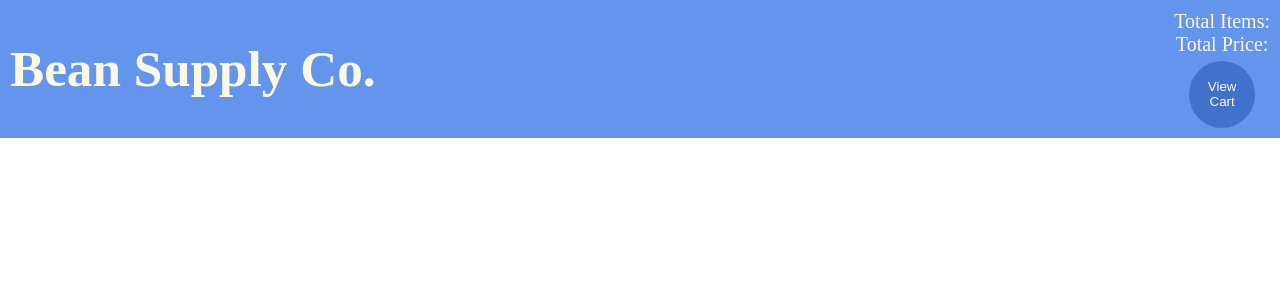
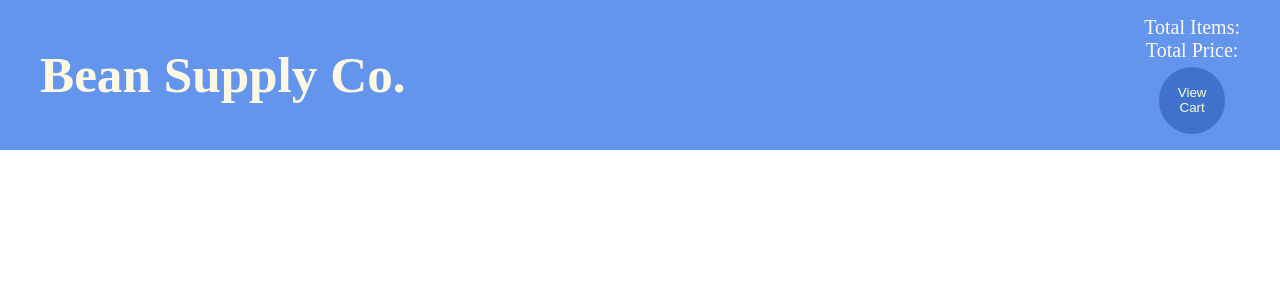
Before and after one commit to Mosse-Sox/shopping-cart, a React (Vite) app in the folder front-end/: page / in a window 1280 px wide. Shown: the top 300 px of the page. Built offline with nearby package versions, Linux system fonts and the light colour scheme.

Commit message:
adds underline when logo is hovered

```diff
--- a/front-end/public/styles/header.css
+++ b/front-end/public/styles/header.css
@@ -1,29 +1,34 @@
+/* ----- Header Container ----- */
 .header {
   display: flex;
   flex-direction: row;
   align-items: center;
   justify-content: space-between;
-  padding: 10px 10px;
-  background-color: cornflowerblue;
+  padding: 1em 2.5em;
+  background-color: #6495ed;
   color: #fdf8e4;
 }
 
+/* ----- Title ----- */
 .header__title-bar {
   display: flex;
   font-size: 1.6em;
-
+  align-items: center;
 }
 
 .title {
   transition: text-shadow 0.3s ease;
+  position: relative;
   text-shadow: 0 0 0 transparent;
+  display: inline-block;
 }
 
 .title:hover {
-  text-shadow: 0 0 10px rgba(247, 245, 139, 0.51);
+  text-decoration: underline;
   cursor: pointer;
 }
 
+/* ----- Header Price Box ----- */
 .header__price-box {
  display: flex;
  flex-direction: column;
```
Also changed, not shown: front-end/public/styles/background.css (added).
